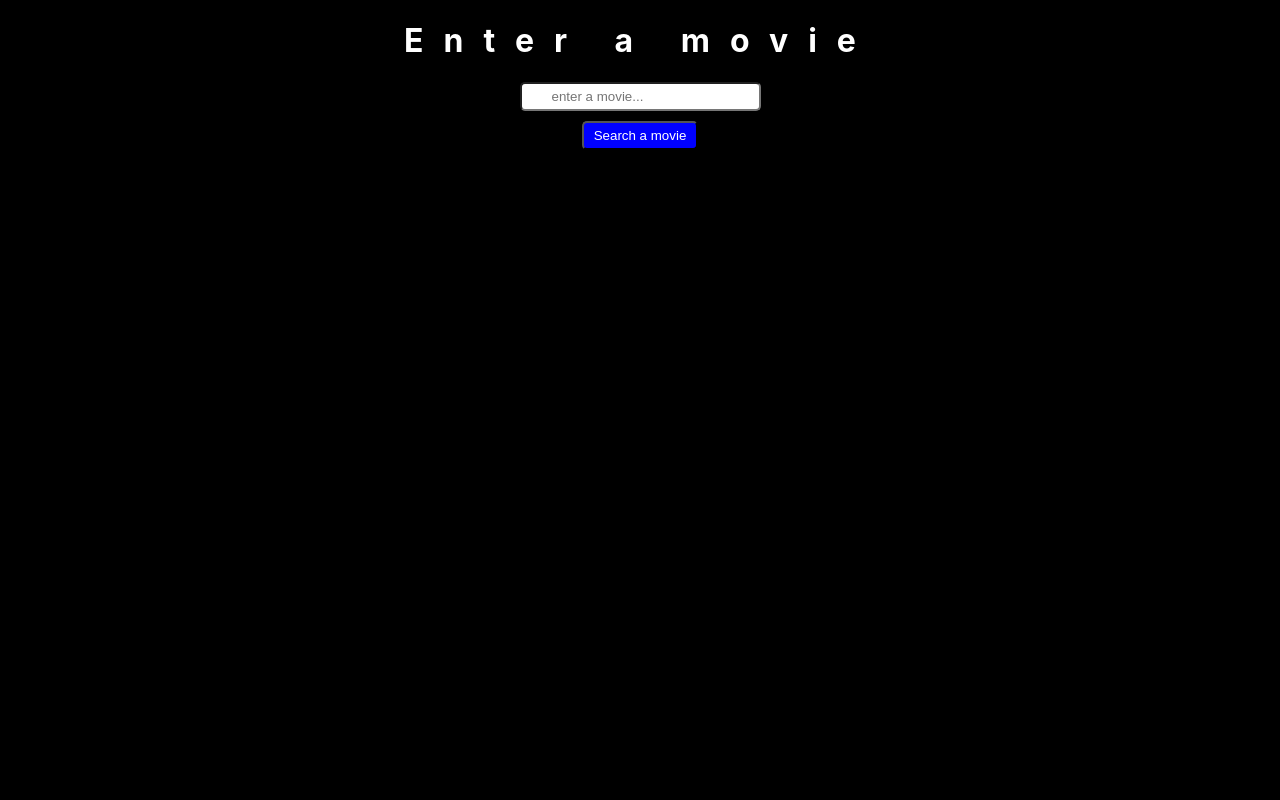
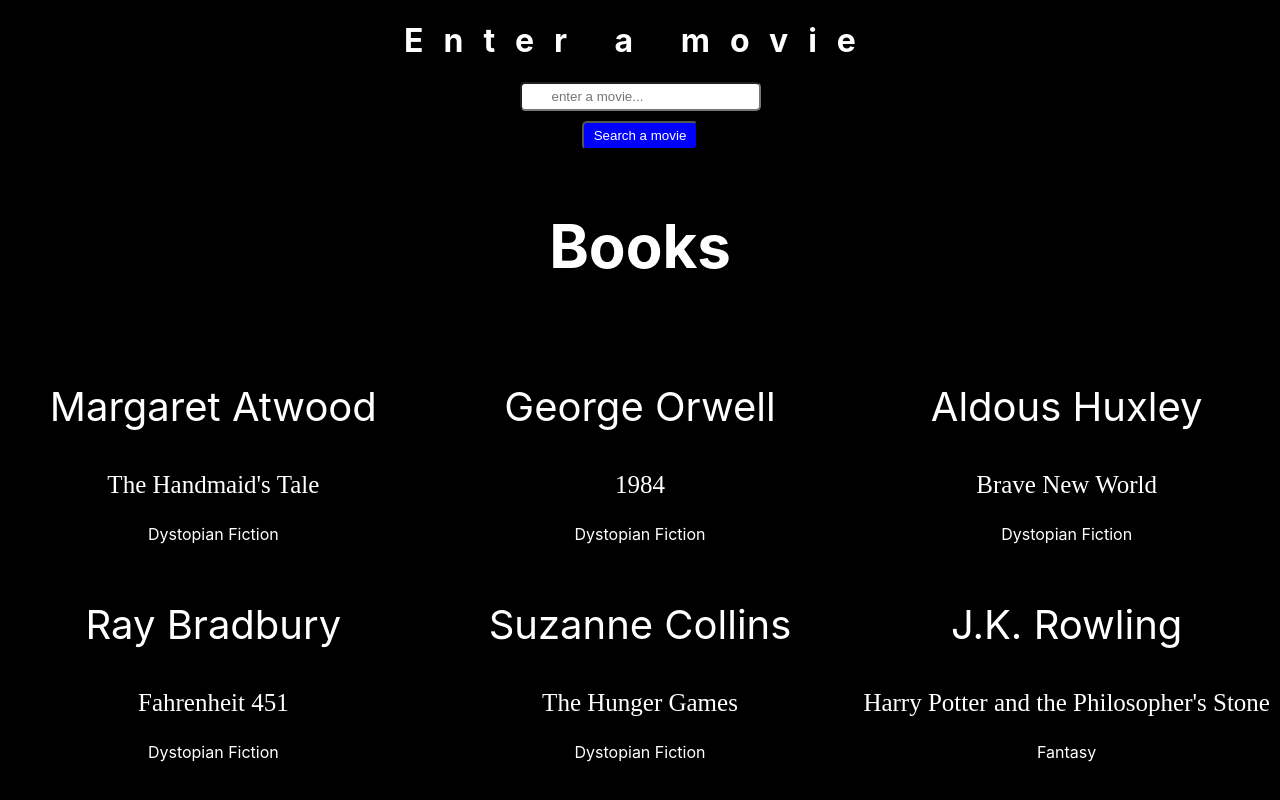
Before and after one commit to vladimr-antonovski/Bookshop, a React (Create React App) app in the folder internship-task/: page / in a window 1280 px wide. Shown: the top 800 px of the page. Built offline with nearby package versions, Linux system fonts and the light colour scheme.

Commit message:
Mapped books

```diff
--- a/internship-task/src/App.css
+++ b/internship-task/src/App.css
@@ -1,3 +1,6 @@
+@import url('https://fonts.googleapis.com/css2?family=Bad+Script&family=Josefin+Sans:wght@100&family=Reenie+Beanie&display=swap');
+
+
 .App {
   text-align: center;
 }
@@ -24,3 +27,26 @@
 .button:hover {
   cursor: pointer;
 }
+.heading_two {
+  color: white;
+  font-size: 60px;
+  font-weight: bold;
+}
+
+.books_section {
+  color: white;
+  display: flex;
+  flex-wrap: wrap;
+  text-align: center;
+  justify-content: center;
+}
+.author {
+  font-size: 40px;
+}
+.title {
+  font-size: 25px;
+  font-family: Reeanie Beanie;
+}
+.all_books {
+  flex-basis: 33.333%;
+}
--- a/internship-task/src/App.js
+++ b/internship-task/src/App.js
@@ -9,7 +9,7 @@
   <h1 className="heading">Enter a movie</h1>
 <div className="d-flex">
   <div>
-  <input className="search_bar" placeholder="enter a movie..." />
+  <input id="search_bar" className="search_bar" placeholder="enter a movie..." />
   <label></label>
   </div>
 
@@ -19,6 +19,24 @@
 
 </div>
 
+<div className='books'>
+
+<div>
+  <p className="heading_two">Books</p>
+</div>
+
+<div className="books_section">
+{Books.map((data, post) =>
+<div className="all_books" key={post}>
+  <p className="author">{data.author}</p>
+  <p className="title">{data.title}</p>
+  <p>{data.genre}</p>
+</div>
+)}
+</div>
+
+
+</div>
 
 
     </div>
```
